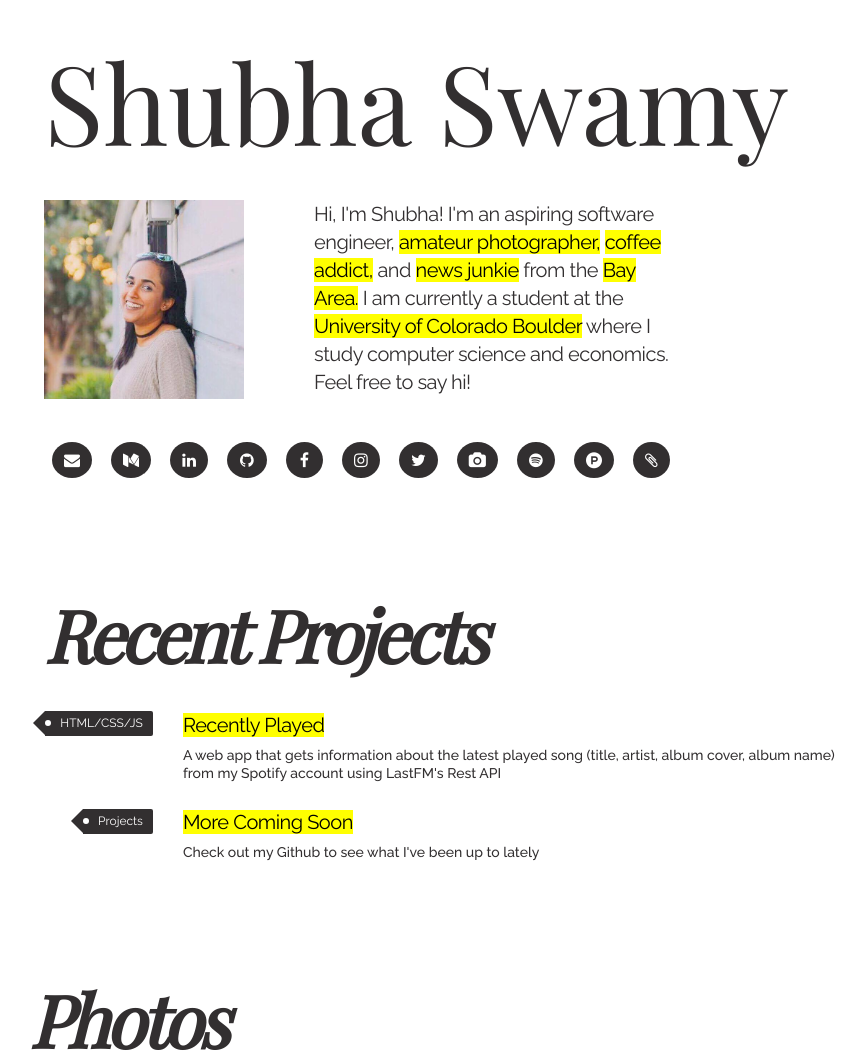
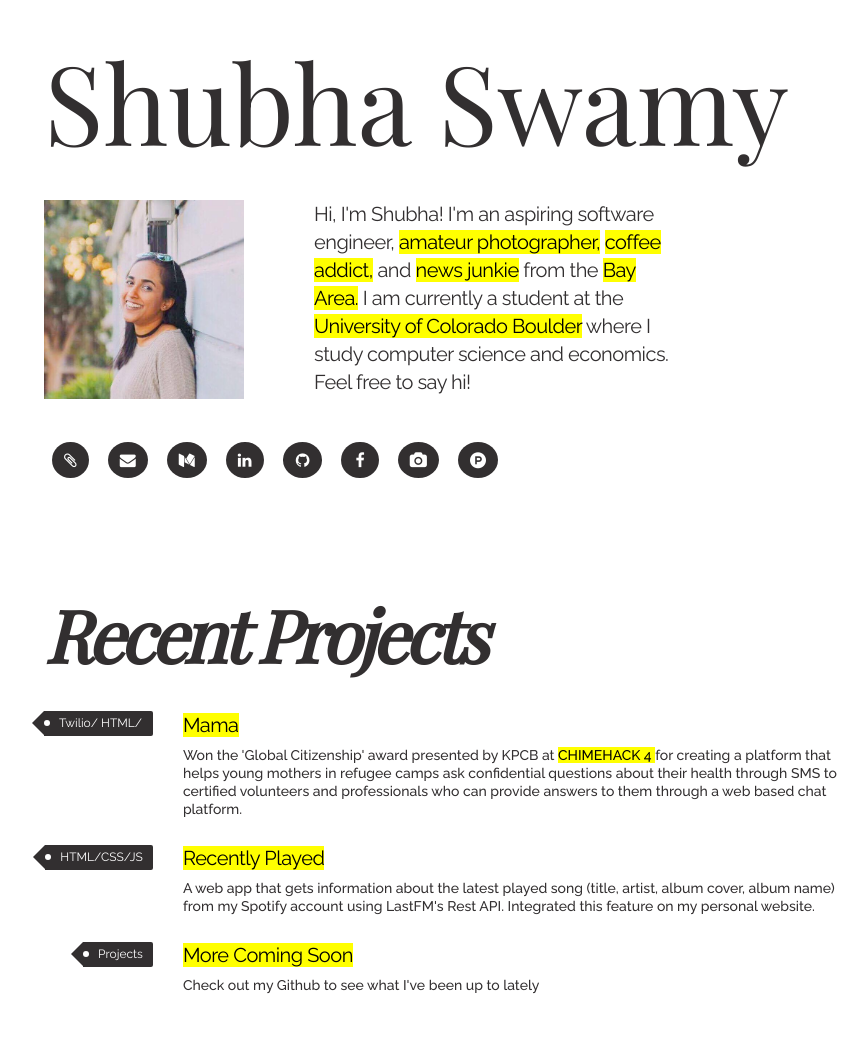
Before and after one commit to shubhaswamy/shubhaswamy.github.io, a plain HTML site: page index.html in a window 1280 px wide. Shown: the part 136-1198 px from the top of the page, without its empty margins (111-979 px from the left). Drawn offline with nearby package versions, Linux system fonts and the light colour scheme; no server answers; a web font is replaced by a local one.

Commit message:
Add files via upload

```diff
--- a/index.html
+++ b/index.html
@@ -74,17 +74,14 @@
 			</div> -->
 			<div class="social-icons">
 				<ul class="social-icons">
+					<li><a href="./assets/ShubhaSwamyResume.pdf" target="_blank"class="social-icon"> <i class="fa fa-paperclip"></i></a></li>
 					<li><a href="mailto: shubhaswamy2@gmail.com" target="_blank"class="social-icon"> <i class="fa fa-envelope"></i></a></li>
 					<li><a href="https://medium.com/@shubhaswamy" target="_blank"class="social-icon"> <i class="fa fa-medium"></i></a></li>
 					<li><a href="https://www.linkedin.com/in/shubhaswamy"  target="_blank"class="social-icon"> <i class="fa fa-linkedin"></i></a></li>
 					<li><a href="https://github.com/shubhaswamy" target="_blank"class="social-icon"> <i class="fa fa-github"></i></a></li>
 					<li><a href="https://www.facebook.com/shubhaswamy2" target="_blank"class="social-icon"> <i class="fa fa-facebook"></i></a></li>
-					<li><a href="https://www.instagram.com/shubhaswamy/" target="_blank"class="social-icon"> <i class="fa fa-instagram"></i></a></li>
-					<li><a href="https://twitter.com/shubhaswamyy" target="_blank"class="social-icon"> <i class="fa fa-twitter"></i></a></li>
 					<li><a href="http://vsco.co/shubhaswamy/images/1" target="_blank"class="social-icon"> <i class="fa fa-camera"></i></a></li>
-					<li><a href="https://open.spotify.com/user/shubhaswamy" target="_blank"class="social-icon"> <i class="fa fa-spotify"></i></a></li>
 					<li><a href="https://www.producthunt.com/@shubha_swamy" target="_blank"class="social-icon"> <i class="fa fa-product-hunt"></i></a></li>
-					<li><a href="./assets/ShubhaSwamyResume.pdf" target="_blank"class="social-icon"> <i class="fa fa-paperclip"></i></a></li>
 				</ul>
 			</div>
 		</div>
@@ -93,13 +90,27 @@
 		<div class="large-10 columns">
 		<h2>Recent Projects</h2>
 		<br>
+
+			<div class="row">
+					<div class="large-2 columns">
+						<!--<h5 class="number">05.24.17</h5>-->
+						<div class="tag">Twilio/ HTML/ JS</div>
+					</div>
+					<div class="large-10 columns">
+						<h3> <a href="https://devpost.com/software/chimehackdemo" target="_blank"> <font color="black"><mark>Mama</mark> </font> </a></h3>
+						<p>
+						Won the 'Global Citizenship' award presented by KPCB at <a href="https://www.facebook.com/photo.php?fbid=10158747659795177&set=a.305160450176.327998.717545176&type=3&theater" target="_blank"> <font color="black"><mark>CHIMEHACK 4 </mark> </font> </a>for creating a platform that helps young mothers in refugee camps ask confidential questions about their health through SMS to certified volunteers and professionals who can provide answers to them through a web based chat platform.
+					</div>
+			</div>
+
+
 			<div class="row">
 				<div class="large-2 columns">
 					<div class="tag">HTML/CSS/JS</div>
 				</div>
 				<div class="large-10 columns">
 					<h3> <a href="http://shubhaswamy.com/recently-played/" target="_blank"> <font color="black"><mark>Recently Played </mark> </font> </a></h3>
-					<p>A web app that gets information about the latest played song (title, artist, album cover, album name) from my Spotify account using LastFM's Rest API</p>
+					<p>A web app that gets information about the latest played song (title, artist, album cover, album name) from my Spotify account using LastFM's Rest API. Integrated this feature on my personal website. </p>
 
 				</div>
 			</div> <!-- end of one row-->
@@ -128,7 +139,7 @@
 		</div>
 	</div>
 
-
+	<br> <br>
 	<div class="large-10 columns">
 		<h2>More Stuff</h2>
 		<br>
```
